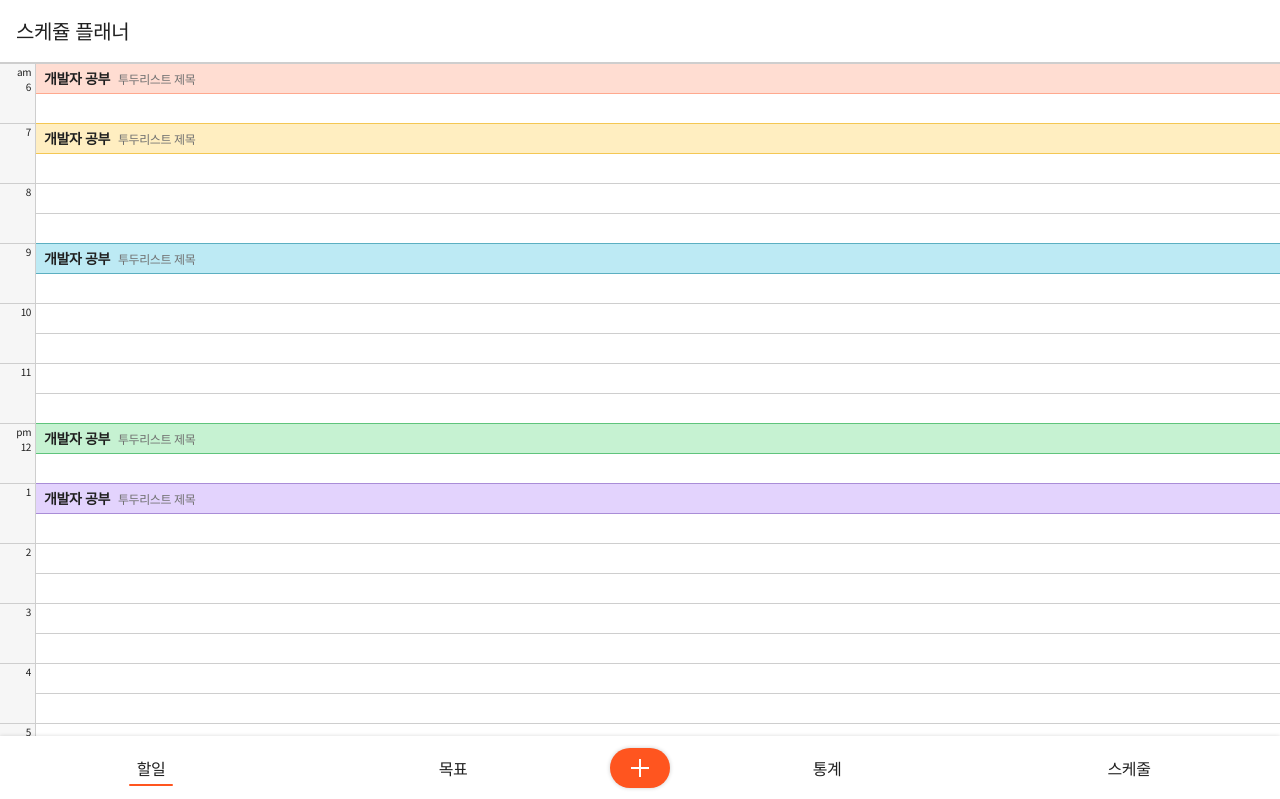
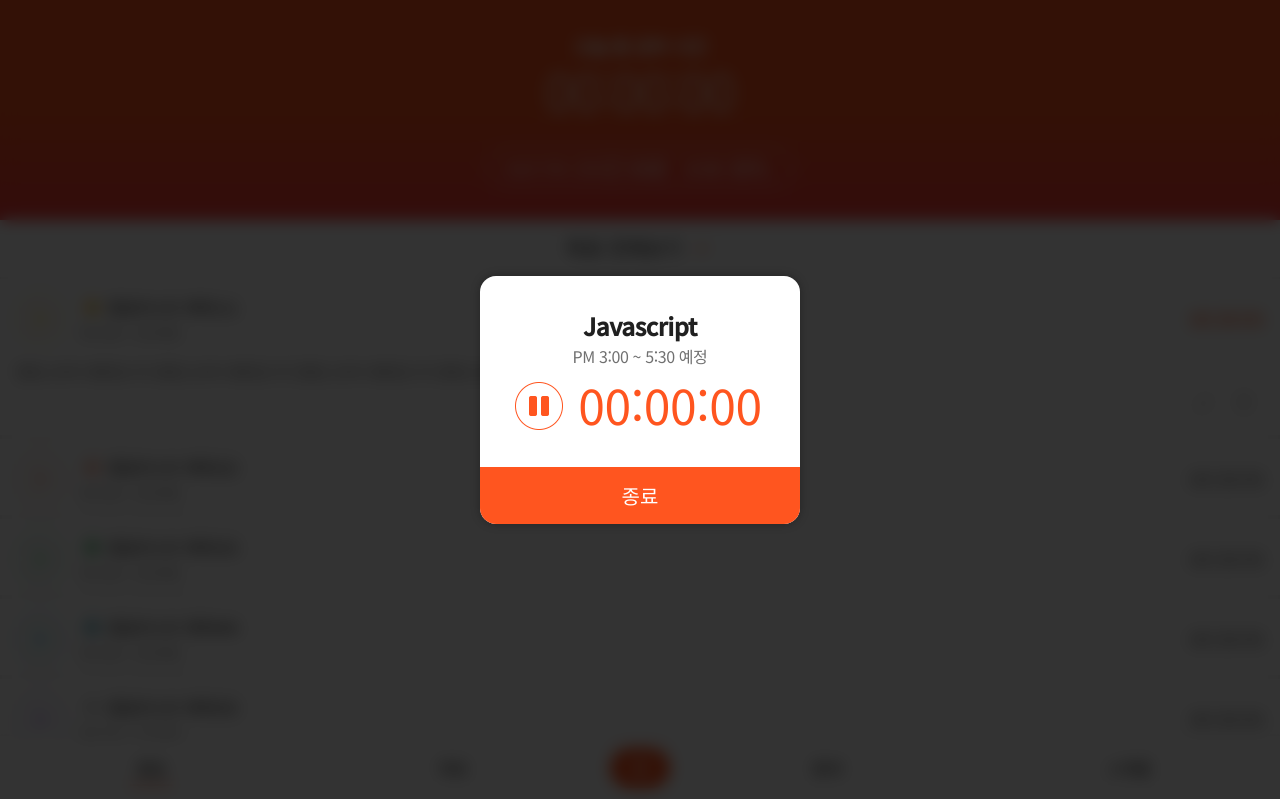
Before and after one commit to hyacinta/TOMATO_Planner, a website built with webpack: page public/index.html in a window 1280 px wide. Shown: the top 799 px of the page. Built offline with nearby package versions, Linux system fonts and the light colour scheme.

Commit message:
timer popup

```diff
--- a/public/index.html
+++ b/public/index.html
@@ -568,10 +568,9 @@
 
 
   <!-- timer popup -->
-  <!-- <div class="timer popup active">
-  <div class="timer popup">
+  <div class="timer popup active">
     <a class="todoTitSet">
-      <h4 class="todoTit">할일리스트 제목</h4>
+      <h4 class="todoTit">Javascript</h4>
       <span class="todoSchedule">PM 3:00 ~ 5:30 예정</span>
     </a>
     <div class="stopTimer red ing">
--- a/src/css/common.scss
+++ b/src/css/common.scss
@@ -58,7 +58,7 @@ html {font-size: 10px;}
 .container {
   position: relative;
   width: 100vw;
-  min-height: 100vh;
+  height: 100vh;
   background-color: $bgStep0;
 }
 main {padding: 64px 0;}
@@ -128,7 +128,6 @@ button {color: inherit;}
 }
 .btnDelete {background-image: url('../img/ico_delete.png');}
 .btnEdit {background-image: url('../img/ico_edit.png');}
-
 
 
 /* progress */
@@ -246,6 +245,128 @@ nav {
 }
 
 
+/* popup */
+.popup {
+  position: fixed;
+  display: none;
+  top: 0;
+  bottom: 0;
+  left: 0;
+  right: 0;
+  width: 320px;
+  padding: 24px;
+  margin: auto;
+  background: #fff;
+  border-radius: 16px;
+  box-shadow: 0 0 10px rgba(0, 0, 0, .3);
+  z-index: 200;
+  h3 {
+    margin-bottom: 40px;
+    font-size: 20px;
+    font-weight: 400;
+  }
+  .btnClosed {
+    position: absolute;
+    top: 28px;
+    right: 24px;
+  }
+  .btnCancel, .btnRegister, .btnRemove {
+    position: absolute;
+    bottom: 0;
+    width: 50%;
+    padding: 16px;
+    font-size: 20px;
+    text-align: center;
+    border-top: 1px solid #FF551F;
+  }
+  .btnCancel {
+    left: 0;
+    color: #FF551F;
+    border-bottom-left-radius: 16px;
+  }
+  .btnRegister, .btnRemove {
+    right: 0;
+    color: #fff;
+    background-color: #FF551F;
+    border-bottom-right-radius: 16px;
+  }
+  &.active {display: block;}
+  &.active + .dimd {
+    position: fixed;
+    top: 0;
+    bottom: 0;
+    left: 0;
+    right: 0;
+    background-color: rgba(0, 0, 0, .8);
+    backdrop-filter: blur(8px);
+    z-index: 150;
+    overflow: hidden;
+  }
+  /* timer popup */
+  &.timer {
+    height: 248px;
+    padding: 32px 24px 40px;
+    .btnClosed {
+      top: 16px;
+      right: 16px;
+    }
+    .todoTitSet {
+      margin-bottom: 16px;
+    }
+    .todoTit {
+      display: inline-block;
+      width: 100%;
+      margin-bottom: 0rem;
+      font-size: 2.4rem;
+      text-align: center;
+      color: $primaryText;
+    }
+    .todoSchedule {
+      display: inline-block;
+      width: 100%;
+      text-align: center;
+    }
+
+    .simulationTime {
+      width: 190px;
+      margin: 0;
+      font-size: 4.8rem;
+      text-align: center;
+      color: #FF551F;
+    }
+    .btnStopWatch {
+      margin: 0 12px 0 0;
+    }
+    .btnRegister {
+      width: 100%;
+      border-bottom-left-radius: 16px;
+    }
+    .stopTimer {
+      display: flex;
+      align-items: center;
+      justify-content: center;
+      width: 100%;
+      // background-color: red;
+      .btnStopWatch {
+        width: 48px;
+        height: 48px;
+        padding-top: 48px;
+        margin: 4px 12px 0 0;
+        background-repeat: no-repeat;
+        background-size: 48px;
+        background-position: center;
+        overflow: hidden;
+      }
+      .btnStopWatch.play {background-image: url('../img/ico_start_main.png');}
+      .btnStopWatch {background-image: url('../img/ico_stop_main.png');}
+    }
+
+  }
+  &.addTodos {height: 666px;}
+  &.addGoal, &.editGoal {height: 362px;}
+}
+
+
 /* button
 .btn {
   display: inline-flex;
@@ -275,10 +396,6 @@ nav {
   background: url('../img/ico_closed.png') no-repeat center;
   background-size: 24px 24px;
 }
-
-
-#goal, #statistics, #schedule {padding-top: 64px;}
-#todos, #statistics, .schedule {background-color: #fff;}
 
 
 button, input[type="checkbox"], select, a, .indexInput label,.indexInput input[type="radio"] {cursor: pointer;}
@@ -333,66 +450,11 @@ h2 {font-size: 2rem;}
 }
 */
 /* popup
-.popup {
-  position: fixed;
-  display: none;
-  top: 0;
-  bottom: 0;
-  left: 0;
-  right: 0;
-  width: 320px;
-  padding: 24px;
-  margin: auto;
-  background: #fff;
-  border-radius: 16px;
-  box-shadow: 0 0 10px rgba(0, 0, 0, .3);
-  z-index: 200;
-}
-.popup h3 {
-  margin-bottom: 40px;
-  font-size: 20px;
-  font-weight: 400;
-}
-.popup .btnClosed {
-  position: absolute;
-  top: 28px;
-  right: 24px;
-}
-.popup .btnCancel, .popup .btnRegister, .popup .btnRemove {
-  position: absolute;
-  bottom: 0;
-  width: 50%;
-  padding: 16px;
-  font-size: 20px;
-  text-align: center;
-  border-top: 1px solid #FF551F;
-}
-.popup .btnCancel {
-  left: 0;
-  color: #FF551F;
-  border-bottom-left-radius: 16px;
-}
-.popup .btnRegister, .popup .btnRemove {
-  right: 0;
-  color: #fff;
-  background-color: #FF551F;
-  border-bottom-right-radius: 16px;
-}
-.popup.active {display: block;}
-.popup.active + .dimd {
-  position: fixed;
-  top: 0;
-  bottom: 0;
-  left: 0;
-  right: 0;
-  background-color: rgba(0, 0, 0, .6);
-  z-index: 150;
-  overflow: hidden;
-}
 
-.addTodos.popup {height: 666px;}
-.addGoal.popup, .editGoal.popup {height: 362px;}
-.timer.popup {height: 250px;}
+
+
+
+
 
 .addInput, .editInput {
   display: flex;
@@ -478,8 +540,7 @@ button.btnImp {
   background-position: center;
   background-repeat: no-repeat;
 }
-.timer .stopTimer .btnStopWatch.play {background-image: url('../img/ico_start_main.png');}
-.timer .stopTimer .btnStopWatch {background-image: url('../img/ico_stop_main.png');}
+
 
 .addTodos .impCheck, button.btnImp.impCheck {background-image: url('../img/ico_imp_on.png');}
 button.btnImp.impCheck + label {
@@ -489,58 +550,10 @@ button.btnImp.impCheck + label {
 
 
 */
-/* timer popup */
-
-/*
-.timer {
-  padding: 40px 24px;
-}
-.timer .btnClosed {
-  top: 16px;
-  right: 16px;
-}
-.timer .todoTitSet {
-  margin-bottom: 16px;
-}
-.timer .todoTit {
-  display: inline-block;
-  width: 100%;
-  margin-bottom: 0;
-  font-size: 2rem;
-  text-align: center;
-}
-.timer .todoSchedule {
-  display: inline-block;
-  width: 100%;
-  text-align: center;
-}
-.timer .stopTimer {
-  display: flex;
-  align-items: center;
-  justify-content: center;
-  width: 100%;
-}
-.timer .simulationTime {
-  width: 190px;
-  margin: 0;
-  font-size: 4.8rem;
-  text-align: center;
-  color: #FF551F;
-}
-.timer .btnStopWatch {
-  margin: 0 12px 0 0;
-}
-.timer .btnRegister {
-  width: 100%;
-  border-bottom-left-radius: 16px;
-}
-*/
 
 
 
-/* font setting
-h2 {font-size: 2rem;}
-*/
+
 /* title
 .titMenu {
   position: fixed;
--- a/src/css/main.scss
+++ b/src/css/main.scss
@@ -2,7 +2,8 @@
 
 /* 할일 */
 main#today {
-  display: none;
+  // display: none;
+  padding-top: 0;
   .information {
     padding: 32px 24px;
     color: $inverseText;
@@ -505,6 +506,7 @@ main#statistics {
 
 /* 스케쥴 */
 main#schedule {
+  display: none;
   .hour {display: flex;}
   .timeTit {
     width: 36px;
```
Also changed, not shown: public/css/main.css.
